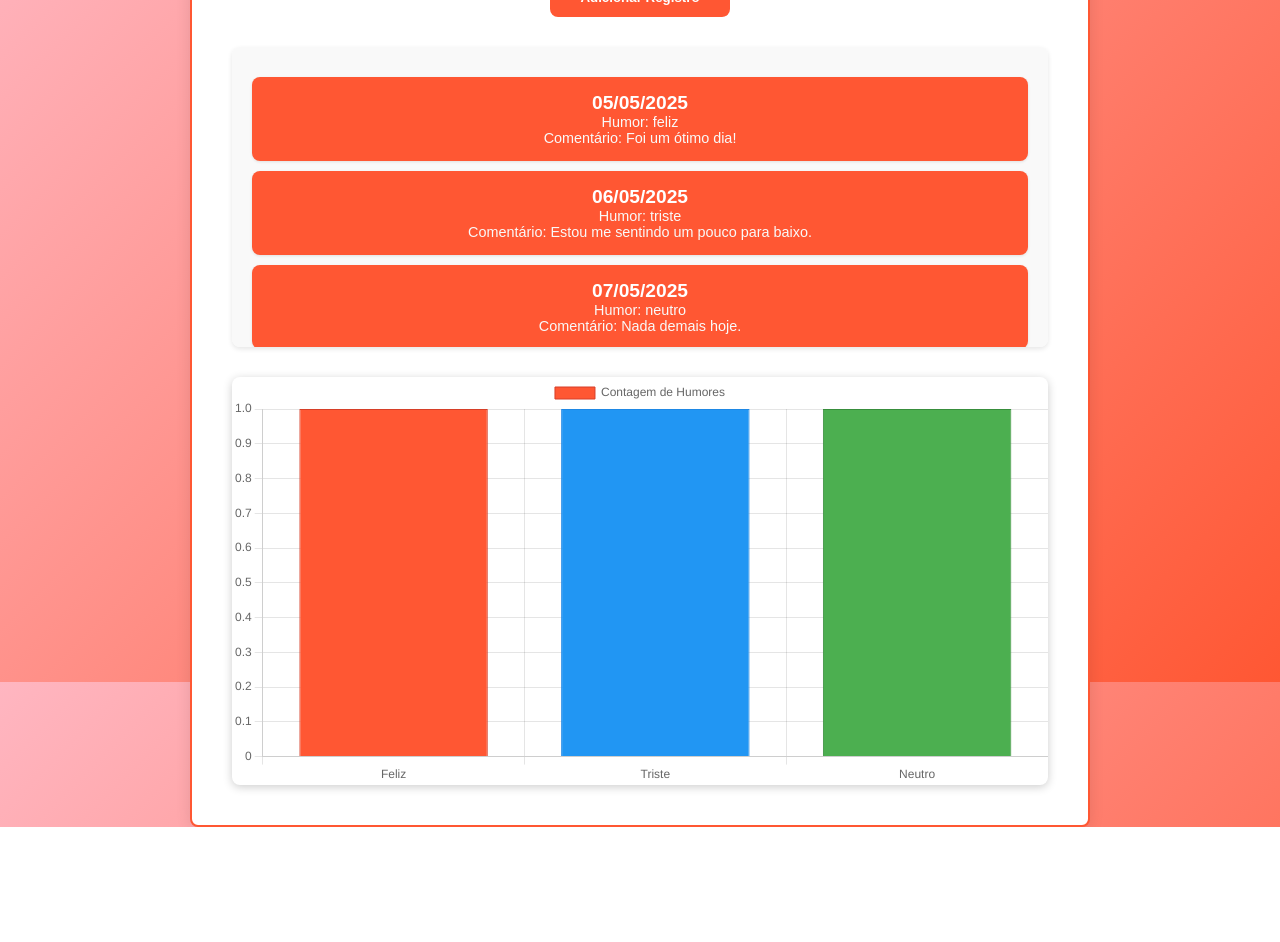
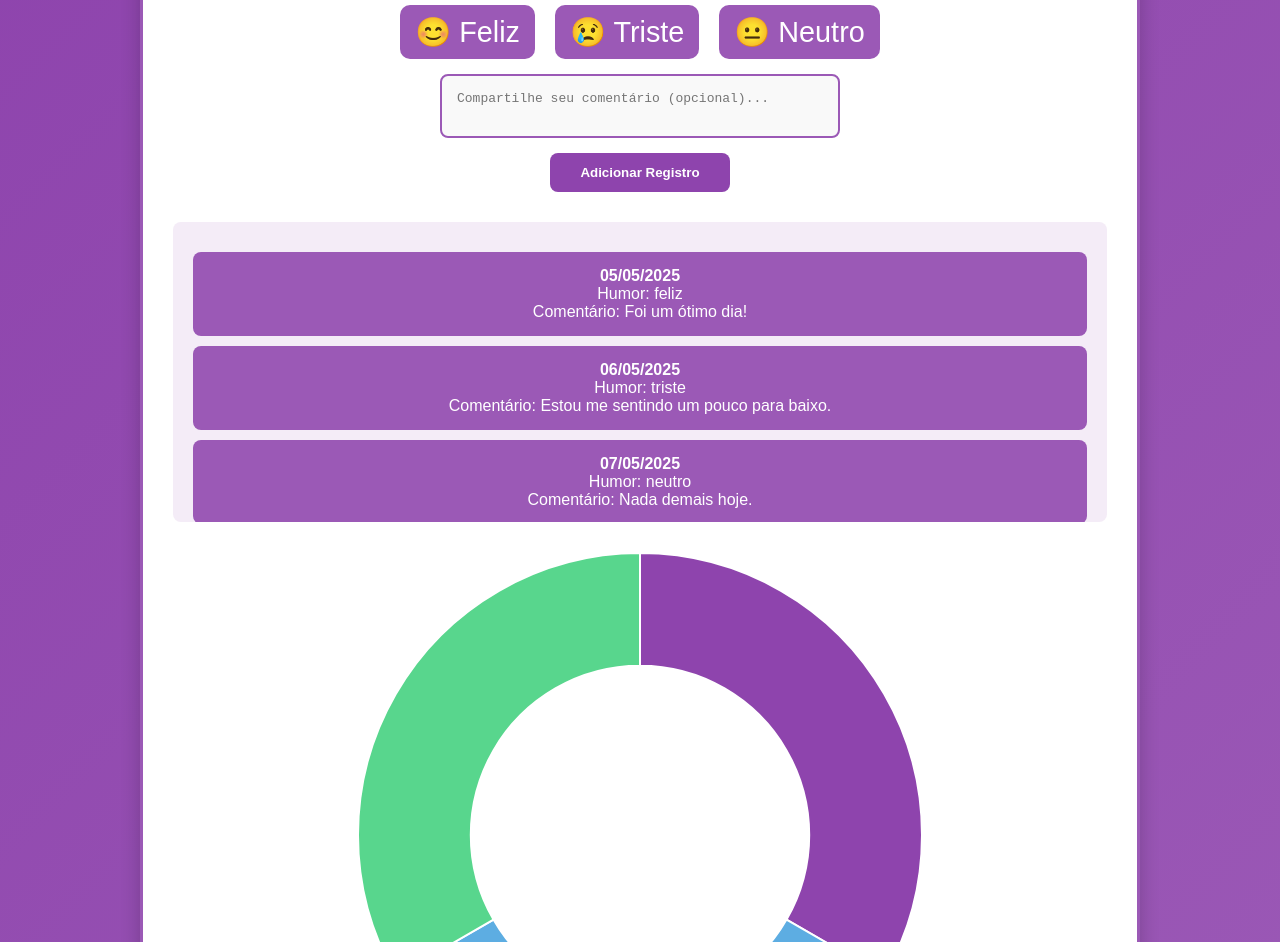
Before and after one commit to SabrinyVeloso/Sabriny_HumorDosAlunos-AV2, a plain HTML site: page index.html in a window 1280 px wide. Shown: the part 118-1060 px from the top of the page. Before the commit the page ends 945 px from the top, so only its background shows below. Drawn offline with nearby package versions, Linux system fonts and the light colour scheme.

Commit message:
Editado dia 07/05/25

```diff
--- a/index.html
+++ b/index.html
@@ -2,7 +2,6 @@
 <html lang="pt-BR">
 <head>
     <meta charset="UTF-8">
-    <meta name="viewport" content="width=device-width, initial-scale=1.0">
     <title>Sistema de Registro de Humor</title>
     <link rel="stylesheet" href="style.css">
     <script src="https://cdn.jsdelivr.net/npm/chart.js"></script>
@@ -11,18 +10,25 @@
     <div id="homePage">
         <h2>Bem-vindo ao Sistema de Registro de Humor!</h2>
 
+        <!-- Formulário de Adicionar Humor -->
         <form id="humorForm">
             <div class="radio-buttons">
-                <input type="radio" name="humor" value="feliz" id="feliz" required><label for="feliz">😊 Feliz</label>
-                <input type="radio" name="humor" value="triste" id="triste"><label for="triste">😢 Triste</label>
-                <input type="radio" name="humor" value="neutro" id="neutro"><label for="neutro">😐 Neutro</label>
+                <input type="radio" name="humor" value="feliz" id="feliz">
+                <label for="feliz">😊 Feliz</label>
+                <input type="radio" name="humor" value="triste" id="triste">
+                <label for="triste">😢 Triste</label>
+                <input type="radio" name="humor" value="neutro" id="neutro">
+                <label for="neutro">😐 Neutro</label>
             </div>
 
             <textarea id="comentario" placeholder="Compartilhe seu comentário (opcional)..."></textarea>
-            <button type="submit">Adicionar Registro</button>
+            <button type="submit" id="humorFormSubmit">Adicionar Registro</button>
         </form>
 
+        <!-- Lista de Registros -->
         <div id="registroLista"></div>
+
+        <!-- Gráfico de Humor -->
         <canvas id="humorChart"></canvas>
     </div>
 
--- a/script.js
+++ b/script.js
@@ -10,6 +10,8 @@ let registrosHumor = [
     { humor: "neutro", comentario: "Nada demais hoje.", data: "07/05/2025" }
 ];
 
+let chartInstance; // Variável global para atualizar o gráfico
+
 function exibirRegistros() {
     registroLista.innerHTML = '';
     registrosHumor.forEach(registro => {
@@ -18,7 +20,7 @@ function exibirRegistros() {
         div.innerHTML = `
             <strong>${registro.data}</strong>
             <p>Humor: ${registro.humor}</p>
-            <p>Comentário: ${registro.comentario}</p>
+            <p>Comentário: ${registro.comentario || '(Sem comentário)'}</p>
         `;
         registroLista.appendChild(div);
     });
@@ -28,40 +30,52 @@ function atualizarGrafico() {
     const ctx = humorChart.getContext('2d');
 
     const dadosHumor = { feliz: 0, triste: 0, neutro: 0 };
-
     registrosHumor.forEach(registro => {
         dadosHumor[registro.humor]++;
     });
 
-    new Chart(ctx, {
-        type: 'bar',
-        data: {
-            labels: ['Feliz', 'Triste', 'Neutro'],
-            datasets: [{
-                label: 'Contagem de Humores',
-                data: [dadosHumor.feliz, dadosHumor.triste, dadosHumor.neutro],
-                backgroundColor: ['#FF5733', '#2196F3', '#4CAF50'],
-                borderColor: ['#D63F28', '#1E88E5', '#388E3C'],
-                borderWidth: 1
-            }]
-        },
-        options: {
-            responsive: true,
-            scales: {
-                y: {
-                    beginAtZero: true
+    const chartData = {
+        labels: ['Feliz', 'Triste', 'Neutro'],
+        datasets: [{
+            label: 'Humores',
+            data: [dadosHumor.feliz, dadosHumor.triste, dadosHumor.neutro],
+            backgroundColor: ['#8e44ad', '#5dade2', '#58d68d'],
+            borderColor: '#fff',
+            borderWidth: 2
+        }]
+    };
+
+    const chartOptions = {
+        responsive: true,
+        cutout: '60%', // Deixa o centro furado (doughnut)
+        plugins: {
+            legend: {
+                position: 'bottom',
+                labels: {
+                    color: '#333',
+                    font: {
+                        size: 14
+                    }
                 }
             }
         }
+    };
+
+    // Se já existe um gráfico, destrói antes de criar outro
+    if (chartInstance) {
+        chartInstance.destroy();
+    }
+    chartInstance = new Chart(ctx, {
+        type: 'doughnut',
+        data: chartData,
+        options: chartOptions
     });
 }
 
 humorForm.addEventListener('submit', function (event) {
     event.preventDefault();
 
-    const comentario = comentarioInput.value;
     let humorSelecionado = null;
-
     radioButtons.forEach(radio => {
         if (radio.checked) {
             humorSelecionado = radio.value;
@@ -73,6 +87,8 @@ humorForm.addEventListener('submit', function (event) {
         return;
     }
 
+    const comentario = comentarioInput.value;
+
     const novoRegistro = {
         comentario: comentario,
         humor: humorSelecionado,
@@ -80,16 +96,7 @@ humorForm.addEventListener('submit', function (event) {
     };
 
     registrosHumor.push(novoRegistro);
-
-    const registroDiv = document.createElement('div');
-    registroDiv.classList.add('registroItem');
-    registroDiv.innerHTML = `
-        <strong>${novoRegistro.data}</strong>
-        <p>Humor: ${novoRegistro.humor}</p>
-        <p>Comentário: ${novoRegistro.comentario}</p>
-    `;
-    registroLista.prepend(registroDiv);
-
+    exibirRegistros();
     atualizarGrafico();
 
     comentarioInput.value = '';
--- a/style.css
+++ b/style.css
@@ -1,58 +1,50 @@
-
-/* Resetando margens e paddings padrão */
 * {
     margin: 0;
     padding: 0;
     box-sizing: border-box;
 }
 
-/* Estilos gerais do corpo */
 body {
     font-family: 'Arial', sans-serif;
-    background: linear-gradient(135deg, #FFB6C1, #FF5733); /* Cor de fundo vibrante */
+    background: linear-gradient(135deg, #8e44ad, #9b59b6); /* Roxo vibrante */
     color: #fff;
     display: flex;
     justify-content: center;
-    align-items: center;
-    height: 100vh;
-    flex-direction: column;
+    align-items: flex-start;
+    min-height: 100vh;
+    padding: 30px;
 }
 
-/* Página Home */
 #homePage {
-    width: 80%;
-    max-width: 900px;
-    padding: 40px;
-    background-color: #ffffff;
-    border-radius: 8px;
-    box-shadow: 0 2px 15px rgba(0, 0, 0, 0.1);
-    margin-top: 20px;
+    width: 90%;
+    max-width: 1000px;
+    padding: 30px;
+    background-color: #fff;
+    border-radius: 12px;
+    box-shadow: 0 4px 20px rgba(0, 0, 0, 0.2);
     text-align: center;
-    background-color: #fff;
-    border: 2px solid #FF5733;
+    border: 3px solid #9b59b6;
 }
 
-/* Título */
 #homePage h2 {
-    color: #FF5733;
+    color: #8e44ad;
     margin-bottom: 20px;
-    font-size: 2em;
+    font-size: 2.2em;
     font-weight: bold;
 }
 
-/* Formulário de registro de humor */
 #humorForm {
     display: flex;
     flex-direction: column;
     align-items: center;
-    margin-bottom: 30px;
+    margin-bottom: 25px;
 }
 
 .radio-buttons {
-    margin-bottom: 15px;
     display: flex;
     justify-content: center;
     gap: 20px;
+    margin-bottom: 15px;
 }
 
 .radio-buttons input {
@@ -60,13 +52,17 @@ body {
 }
 
 .radio-buttons label {
+    font-size: 1.8em;
     cursor: pointer;
-    font-size: 1.5em;
-    transition: transform 0.3s;
+    padding: 10px 15px;
+    border-radius: 10px;
+    background-color: #9b59b6;
+    color: white;
+    transition: background-color 0.3s;
 }
 
 .radio-buttons input:checked + label {
-    transform: scale(1.2);
+    background-color: #6c3483;
 }
 
 #humorForm textarea {
@@ -74,22 +70,17 @@ body {
     padding: 15px;
     width: 100%;
     max-width: 400px;
-    border: 2px solid #FF5733;
+    border: 2px solid #9b59b6;
     border-radius: 8px;
     font-size: 1em;
     color: #333;
     background-color: #f9f9f9;
     resize: none;
-    transition: border-color 0.3s;
-}
-
-#humorForm textarea:focus {
-    border-color: #FF2D2D; /* Cor ao focar */
 }
 
 #humorForm button {
     padding: 12px 30px;
-    background-color: #FF5733;
+    background-color: #8e44ad;
     color: white;
     border: none;
     border-radius: 8px;
@@ -99,44 +90,29 @@ body {
 }
 
 #humorForm button:hover {
-    background-color: #FF2D2D;
+    background-color: #6c3483;
 }
 
-/* Lista de registros */
 #registroLista {
     margin-top: 30px;
     padding: 20px;
-    background-color: #f9f9f9;
+    background-color: #f4ecf7;
     border-radius: 8px;
     max-height: 300px;
     overflow-y: auto;
-    box-shadow: 0 2px 5px rgba(0, 0, 0, 0.1);
 }
 
 .registroItem {
-    background-color: #FF5733;
+    background-color: #9b59b6;
     color: white;
     padding: 15px;
     margin: 10px 0;
     border-radius: 8px;
-    box-shadow: 0 1px 3px rgba(0, 0, 0, 0.1);
-    font-size: 1em;
 }
 
-.registroItem strong {
-    font-size: 1.2em;
-}
-
-.registroItem p {
-    font-size: 0.9em;
-    color: #f9f9f9;
-}
-
-/* Estilos para o gráfico */
 #humorChart {
     width: 100%;
+    max-width: 600px;
     height: 400px;
-    margin-top: 30px;
-    border-radius: 8px;
-    box-shadow: 0 2px 10px rgba(0, 0, 0, 0.2);
+    margin: 30px auto 0;
 }
```
